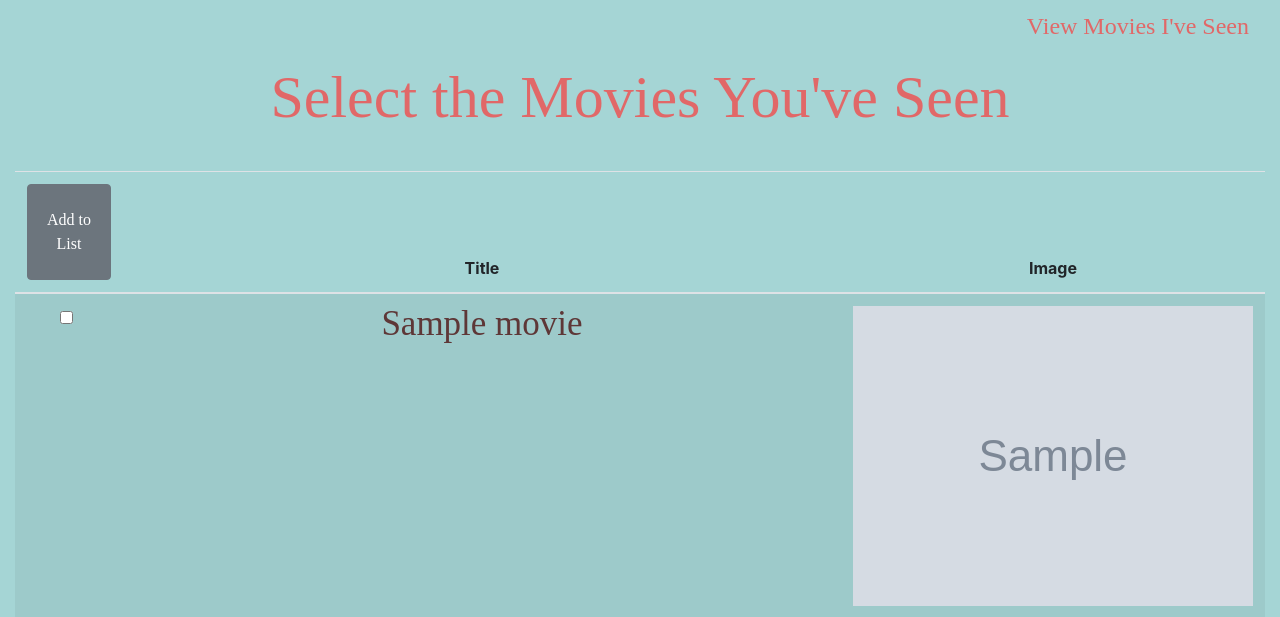
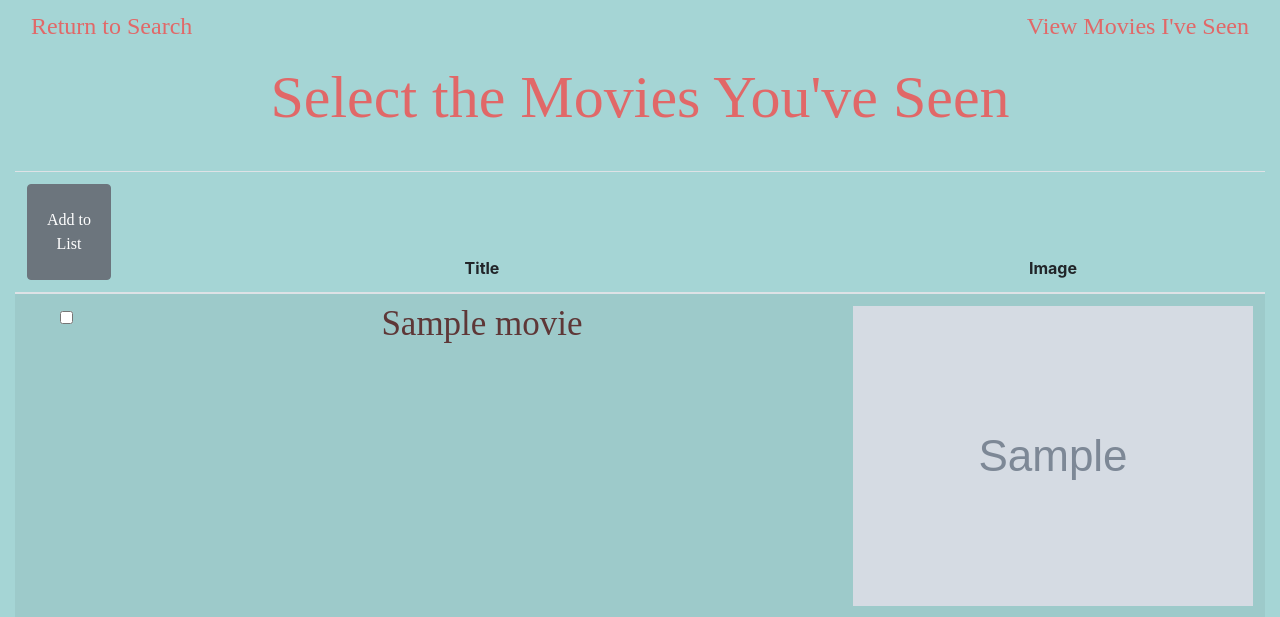
Before and after one commit to Madelene/cs50-final-project, a Django app: template movies/templates/search_results.html in a window 1280 px wide. Shown: the top 617 px of the page. Run offline with Django 3.2, Linux system fonts and the light colour scheme; the template is opened without the code that fills it: most values are stand-ins (such as "Sample title", 1, 10 or a date in 2020); grey boxes marked "Sample" are stand-in pictures.

Commit message:
Adds navigation via navbar

```diff
--- a/movies/templates/search_results.html
+++ b/movies/templates/search_results.html
@@ -18,10 +18,13 @@
       <div class="container-fluid">
         <div class="navbar-header">
         </div>
-        <ul class="nav navbar-nav navbar-right">
-          <li><a href="{% url 'watched' %}"><span class="glyphicon glyphicon-user"></span>View Movies I've Seen</a></li>
-        </ul>
-      </div>
+            <ul class="nav navbar-nav navbar-left mr-auto">
+              <li><a href="{% url 'search' %}"><span class="glyphicon glyphicon-user"></span>Return to Search</a></li>
+            </ul>
+            <ul class="nav navbar-nav navbar-right">
+              <li><a href="{% url 'watched' %}"><span class="glyphicon glyphicon-user"></span>View Movies I've Seen</a></li>
+            </ul>
+        </div>
     </nav>
 
     <div style="padding: 15px; overflow:hidden;">
```
Also changed, not shown: movies/templates/search.html (+10 -0 lines).
